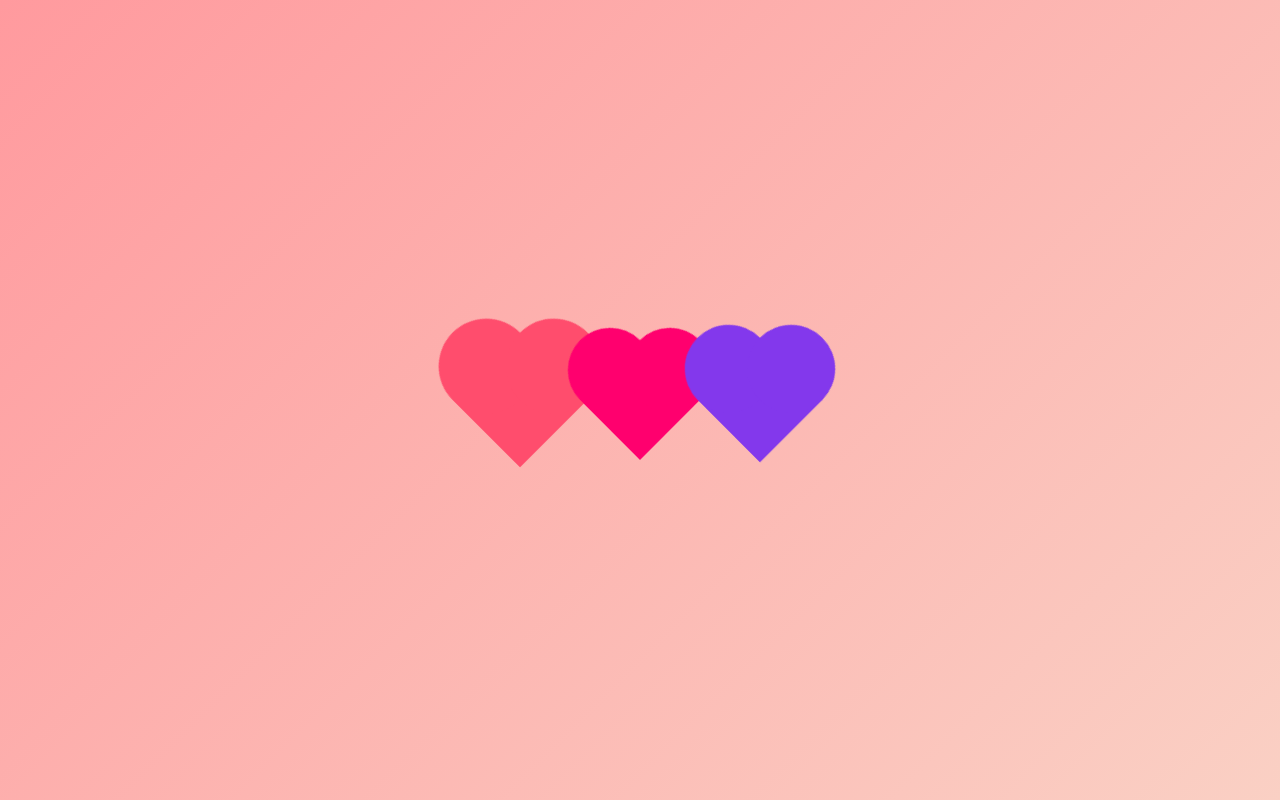
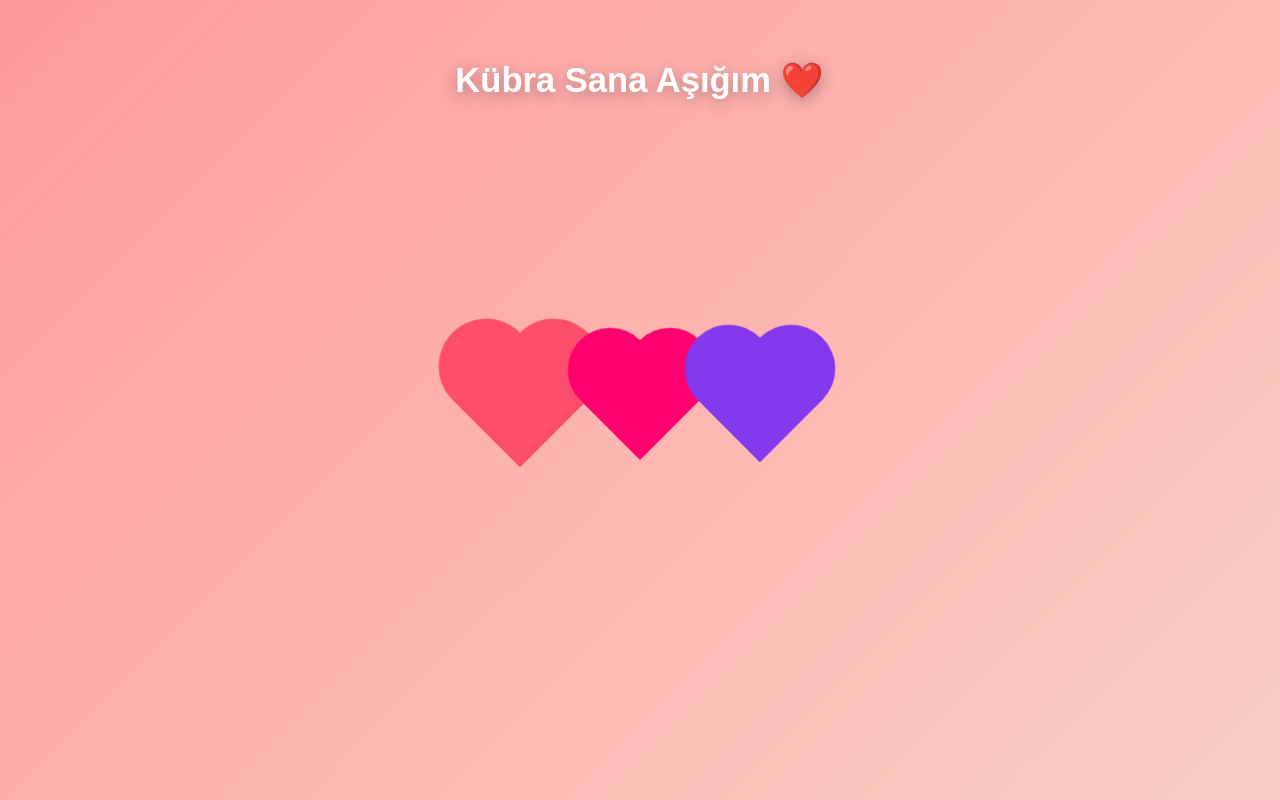
Before and after one commit to isa2727/MySweetBaby, a plain HTML site: page index.html in a window 1280 px wide. Drawn offline with Linux system fonts and the light colour scheme.

Commit message:
Update index.html

```diff
--- a/index.html
+++ b/index.html
@@ -3,17 +3,28 @@
 <head>
 <meta charset="UTF-8">
 <meta name="viewport" content="width=device-width, initial-scale=1.0">
-<title>Kalp Nabzı</title>
+<title>Kübra ❤️</title>
 
 <style>
     body{
         margin:0;
         height:100vh;
         display:flex;
+        flex-direction:column;
         justify-content:center;
         align-items:center;
         background: linear-gradient(135deg,#ff9a9e,#fad0c4);
-        font-family: sans-serif;
+        font-family: Arial, sans-serif;
+        text-align:center;
+    }
+
+    h1{
+        position:absolute;
+        top:40px;
+        font-size:32px;
+        color:white;
+        text-shadow: 0 4px 15px rgba(0,0,0,0.3);
+        animation: textPulse 2s infinite ease-in-out;
     }
 
     .container{
@@ -69,10 +80,17 @@
             transform: rotate(-45deg) scale(1.25);
         }
     }
+
+    @keyframes textPulse{
+        0%,100%{ transform: scale(1); }
+        50%{ transform: scale(1.08); }
+    }
 </style>
 </head>
 
 <body>
+
+<h1>Kübra Sana Aşığım ❤️</h1>
 
 <div class="container">
     <div class="heart"></div>
```
